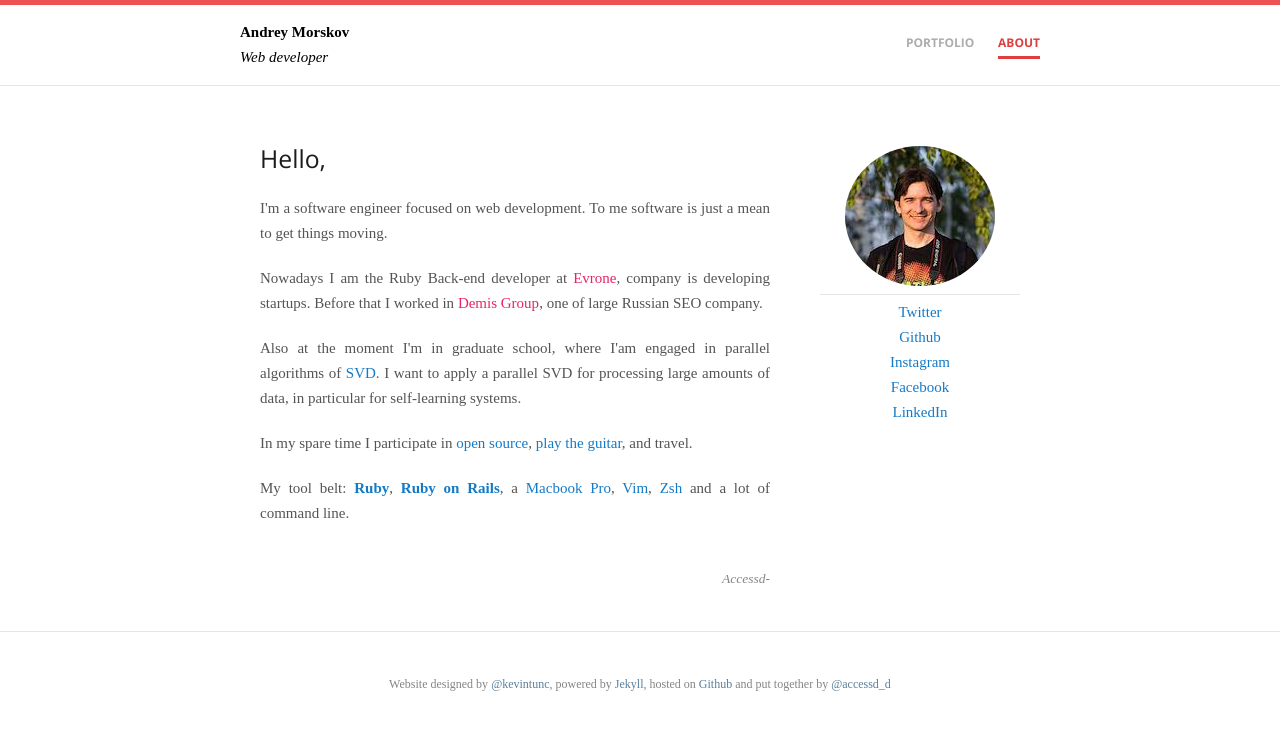
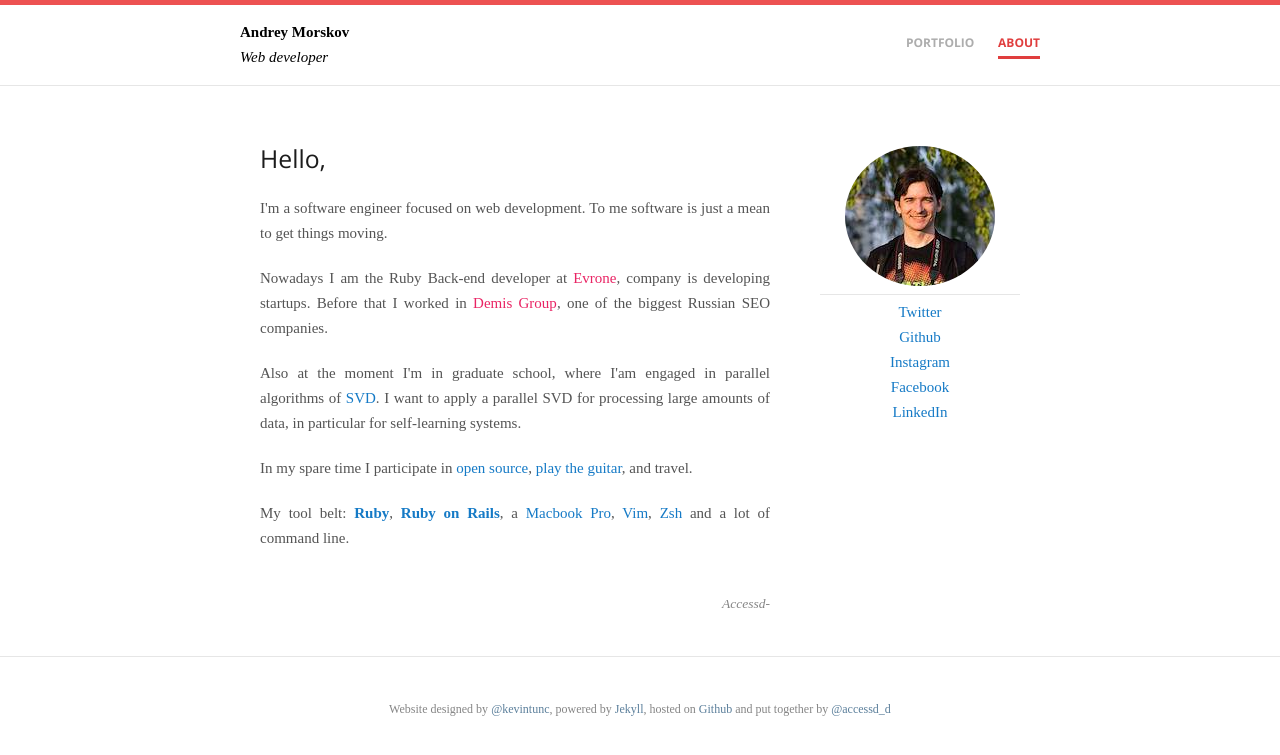
Before and after one commit to accessd/accessd.github.io, a Jekyll site: the page built from index.html, in a window 1280 px wide. Shown: the top 755 px of the page. Built offline with Jekyll 4.4.1, drawn with Linux system fonts in a browser that asks for light colours; some web fonts are replaced.

Commit message:
Update index.html
лет ми спик ю фром май харт :)

```diff
--- a/index.html
+++ b/index.html
@@ -25,7 +25,7 @@ category: about
   <p>
     Nowadays I am the Ruby Back-end developer at
     <a href="http://www.evrone.com/" class="drivy" target="_blank">Evrone</a>, company is developing startups.
-    Before that I worked in <a href="http://www.demis.ru/" class="drivy" target="_blank">Demis Group</a>, one of large Russian SEO company.
+    Before that I worked in <a href="http://www.demis.ru/" class="drivy" target="_blank">Demis Group</a>, one of the biggest Russian SEO companies.
   </p>
   <p>
     Also at the moment I'm in graduate school, where I'am engaged in parallel algorithms of
```
